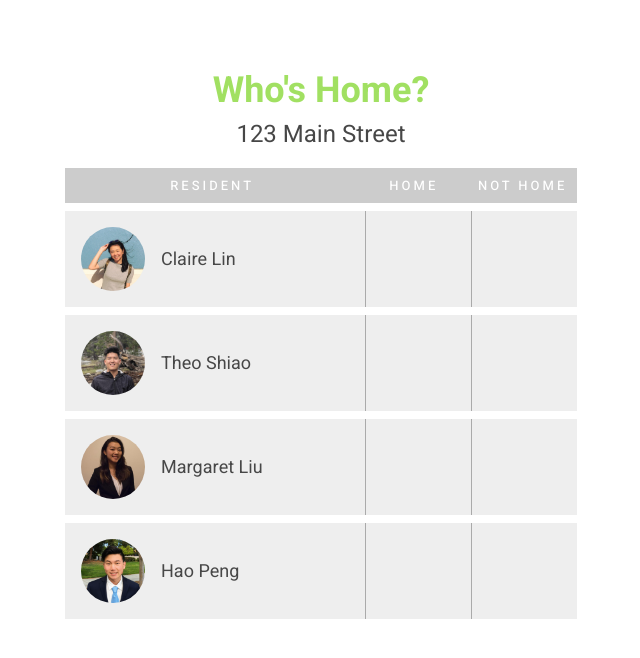
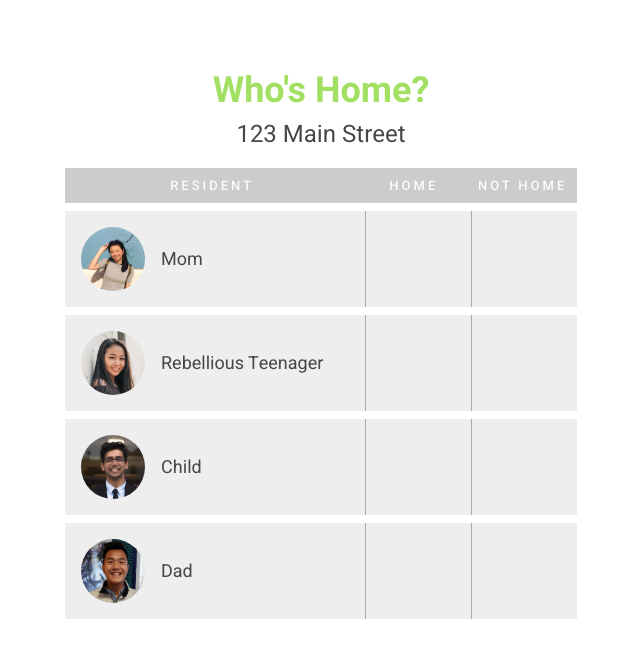
Before and after one commit to clairelin135/smartkeyrack, a Flask app: page / in a window 1280 px wide. Shown: the top 658 px of the page, without its empty margins (319-959 px from the left). Run offline with Flask 2, Linux system fonts and the light colour scheme; data that the repository does not hold is empty; some libraries are stand-ins or nearby versions.

Commit message:
update names

```diff
--- a/templates/index.html
+++ b/templates/index.html
@@ -22,7 +22,7 @@
       <div class="tablerow bg-light-gray mt2">
         <div class="resident pa3">
           <img class="profile w3 h3 br-100 mr3" src="../static/img/claire.jpg"/>
-          <h4>Claire Lin</h4>
+          <h4>Mom</h4>
         </div>
         <div class="b--light-silver bl br at-home pa2">
           <div class="icon-wrapper">
@@ -41,8 +41,8 @@
       </div>
       <div class="tablerow bg-light-gray mt2">
         <div class="resident pa3">
-          <img class="profile w3 h3 br-100 mr3" src="../static/img/theo.jpeg"/>
-          <h4>Theo Shiao</h4>
+          <img class="profile w3 h3 br-100 mr3" src="../static/img/michelle.jpg"/>
+          <h4>Rebellious Teenager</h4>
         </div>
         <div class="b--light-silver bl br at-home pa2">
           <div class="icon-wrapper">
@@ -61,8 +61,8 @@
       </div>
       <div class="tablerow bg-light-gray mt2">
         <div class="resident pa3">
-          <img class="profile w3 h3 br-100 mr3" src="../static/img/margaret.jpeg"/>
-          <h4>Margaret Liu</h4>
+          <img class="profile w3 h3 br-100 mr3" src="../static/img/sarvesh.jpg"/>
+          <h4>Child</h4>
         </div>
         <div class="b--light-silver bl br at-home pa2">
           <div class="icon-wrapper">
@@ -81,8 +81,8 @@
       </div>
       <div class="tablerow bg-light-gray mt2">
         <div class="resident pa3">
-          <img class="profile w3 h3 br-100 mr3" src="../static/img/hao.png"/>
-          <h4>Hao Peng</h4>
+          <img class="profile w3 h3 br-100 mr3" src="../static/img/daniel.jpg"/>
+          <h4>Dad</h4>
         </div>
         <div class="b--light-silver bl br at-home pa2">
           <div class="icon-wrapper">
```
Also changed, not shown: static/img/daniel.jpg (added), static/img/hao.png (deleted), static/img/margaret.jpeg (deleted), static/img/michelle.jpg (added), static/img/sarvesh.jpg (added), static/img/theo.jpeg (deleted).
